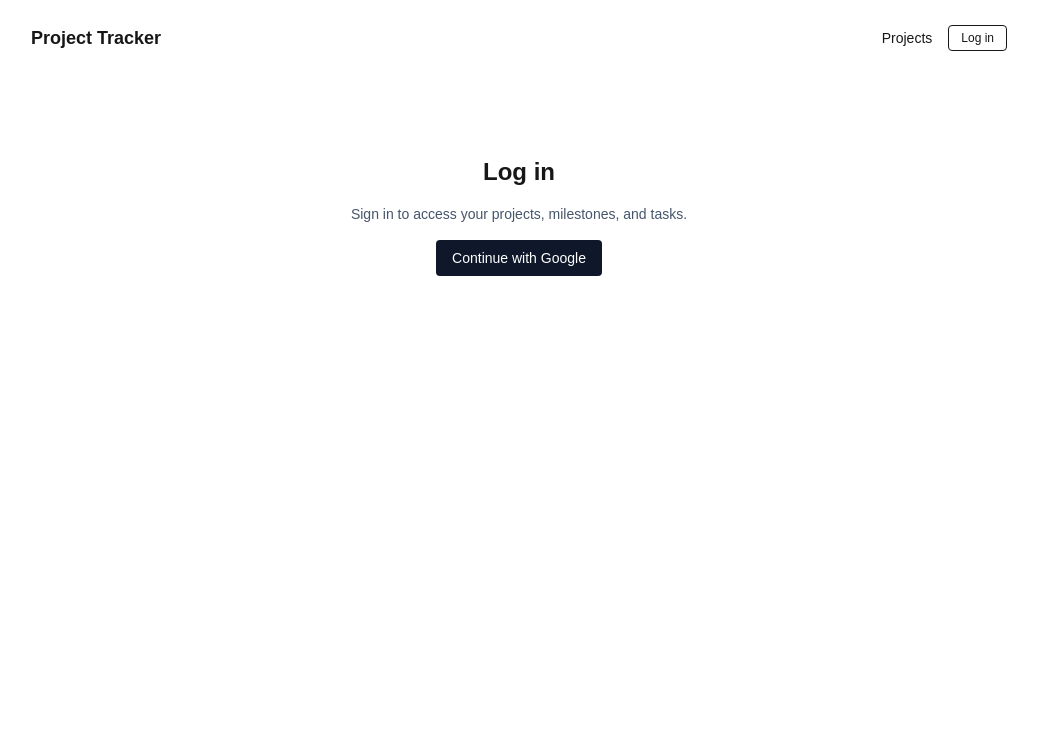
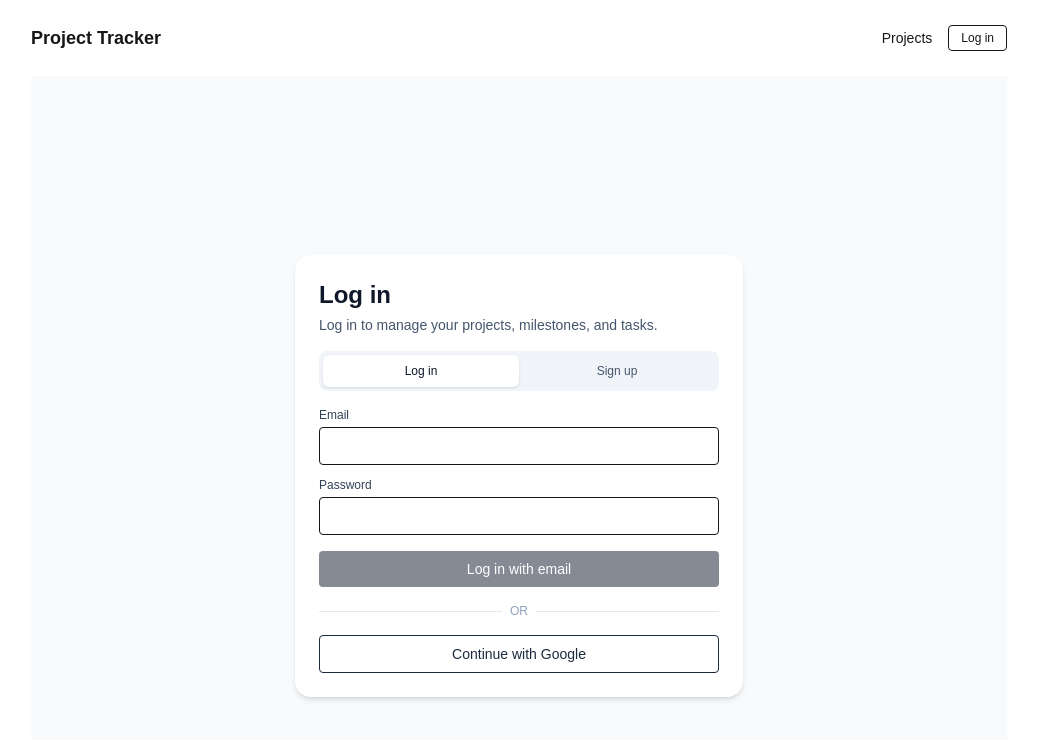
Before and after one commit to seaphil344/project-tracker, a Next.js app: page /login in a window 1280 px wide. Shown: the top 740 px of the page, without its empty margins (121-1159 px from the left). Built offline with nearby package versions, Linux system fonts and the light colour scheme; no server answers.

Commit message:
Added email login and signup

```diff
--- a/app/login/page.tsx
+++ b/app/login/page.tsx
@@ -1,39 +1,177 @@
 "use client";
 
+import { useEffect, useState } from "react";
+import { useRouter } from "next/navigation";
 import { useAuth } from "@/contexts/AuthContext";
-import { useRouter } from "next/navigation";
-import { useEffect } from "react";
+
+type Mode = "login" | "signup";
 
 export default function LoginPage() {
-  const { user, loading, signInWithGoogle } = useAuth();
   const router = useRouter();
+  const {
+    user,
+    loading: authLoading,
+    loginWithGoogle,
+    signupWithEmail,
+    loginWithEmail,
+  } = useAuth();
 
+  const [mode, setMode] = useState<Mode>("login");
+  const [email, setEmail] = useState("");
+  const [password, setPassword] = useState("");
+  const [submitting, setSubmitting] = useState(false);
+  const [error, setError] = useState<string | null>(null);
+
+  // ✅ Redirect in an effect, not during render
   useEffect(() => {
-    if (!loading && user) {
+    if (!authLoading && user) {
       router.push("/projects");
     }
-  }, [user, loading, router]);
+  }, [authLoading, user, router]);
 
-  const handleLogin = async () => {
-    await signInWithGoogle();
+  const handleSubmit = async (e: React.FormEvent) => {
+    e.preventDefault();
+    setError(null);
+    if (!email.trim() || !password.trim()) return;
+
+    setSubmitting(true);
+    try {
+      if (mode === "login") {
+        await loginWithEmail(email.trim(), password);
+      } else {
+        await signupWithEmail(email.trim(), password);
+      }
+      router.push("/projects");
+    } catch (err: any) {
+      console.error(err);
+      setError(
+        err?.message || "Something went wrong. Please check your details."
+      );
+    } finally {
+      setSubmitting(false);
+    }
+  };
+
+  const handleGoogle = async () => {
+    setError(null);
+    setSubmitting(true);
+    try {
+      await loginWithGoogle();
+      router.push("/projects");
+    } catch (err: any) {
+      console.error(err);
+      setError(err?.message || "Google sign-in failed.");
+    } finally {
+      setSubmitting(false);
+    }
   };
 
   return (
-    <div className="flex flex-col items-center justify-center gap-4 py-20">
-      <h1 className="text-2xl font-semibold">Log in</h1>
-      <p className="max-w-md text-center text-sm text-slate-600">
-        Sign in to access your projects, milestones, and tasks.
-      </p>
-      {loading ? (
-        <p className="text-sm text-slate-600">Checking session…</p>
-      ) : (
+    <div className="flex min-h-screen items-center justify-center bg-slate-50 px-4">
+      <div className="w-full max-w-md rounded-2xl bg-white p-6 shadow-md">
+        <h1 className="text-2xl font-semibold text-slate-900">
+          {mode === "login" ? "Log in" : "Sign up"}
+        </h1>
+        <p className="mt-1 text-sm text-slate-600">
+          {mode === "login"
+            ? "Log in to manage your projects, milestones, and tasks."
+            : "Create an account with your email to start tracking projects."}
+        </p>
+
+        {/* Toggle */}
+        <div className="mt-4 flex rounded-lg bg-slate-100 p-1 text-xs">
+          <button
+            type="button"
+            onClick={() => setMode("login")}
+            className={`flex-1 rounded-md px-3 py-2 ${
+              mode === "login"
+                ? "bg-white text-slate-900 shadow-sm"
+                : "text-slate-600"
+            }`}
+          >
+            Log in
+          </button>
+          <button
+            type="button"
+            onClick={() => setMode("signup")}
+            className={`flex-1 rounded-md px-3 py-2 ${
+              mode === "signup"
+                ? "bg-white text-slate-900 shadow-sm"
+                : "text-slate-600"
+            }`}
+          >
+            Sign up
+          </button>
+        </div>
+
+        {/* Email form */}
+        <form onSubmit={handleSubmit} className="mt-4 space-y-3">
+          <div>
+            <label className="mb-1 block text-xs font-medium text-slate-700">
+              Email
+            </label>
+            <input
+              type="email"
+              autoComplete="email"
+              className="w-full rounded border px-3 py-2 text-sm"
+              value={email}
+              onChange={(e) => setEmail(e.target.value)}
+              disabled={submitting}
+            />
+          </div>
+
+          <div>
+            <label className="mb-1 block text-xs font-medium text-slate-700">
+              Password
+            </label>
+            <input
+              type="password"
+              autoComplete={mode === "login" ? "current-password" : "new-password"}
+              className="w-full rounded border px-3 py-2 text-sm"
+              value={password}
+              onChange={(e) => setPassword(e.target.value)}
+              disabled={submitting}
+            />
+          </div>
+
+          {error && (
+            <p className="text-xs text-red-600">
+              {error}
+            </p>
+          )}
+
+          <button
+            type="submit"
+            disabled={submitting || !email.trim() || !password.trim()}
+            className="mt-1 w-full rounded bg-slate-900 px-4 py-2 text-sm font-medium text-white disabled:opacity-50"
+          >
+            {submitting
+              ? mode === "login"
+                ? "Logging in..."
+                : "Creating account..."
+              : mode === "login"
+              ? "Log in with email"
+              : "Sign up with email"}
+          </button>
+        </form>
+
+        {/* Divider */}
+        <div className="my-4 flex items-center gap-2">
+          <div className="h-px flex-1 bg-slate-200" />
+          <span className="text-xs uppercase text-slate-400">or</span>
+          <div className="h-px flex-1 bg-slate-200" />
+        </div>
+
+        {/* Google button */}
         <button
-          onClick={handleLogin}
-          className="rounded bg-slate-900 px-4 py-2 text-sm font-medium text-white"
+          type="button"
+          onClick={handleGoogle}
+          disabled={submitting}
+          className="flex w-full items-center justify-center gap-2 rounded border px-4 py-2 text-sm font-medium text-slate-800 disabled:opacity-50"
         >
-          Continue with Google
+          <span>Continue with Google</span>
         </button>
-      )}
+      </div>
     </div>
   );
 }
--- a/contexts/AuthContext.tsx
+++ b/contexts/AuthContext.tsx
@@ -2,24 +2,29 @@
 "use client";
 
 import {
-  ReactNode,
   createContext,
   useContext,
   useEffect,
-  useState
+  useState,
+  ReactNode,
 } from "react";
 import {
   onAuthStateChanged,
+  signOut,
+  GoogleAuthProvider,
   signInWithPopup,
-  signOut,
-  User
+  createUserWithEmailAndPassword,
+  signInWithEmailAndPassword,
+  User,
 } from "firebase/auth";
-import { auth, googleProvider } from "@/lib/firebase";
+import { auth } from "@/lib/firebase";
 
 type AuthContextValue = {
   user: User | null;
   loading: boolean;
-  signInWithGoogle: () => Promise<void>;
+  loginWithGoogle: () => Promise<void>;
+  signupWithEmail: (email: string, password: string) => Promise<void>;
+  loginWithEmail: (email: string, password: string) => Promise<void>;
   logout: () => Promise<void>;
 };
 
@@ -34,11 +39,32 @@ export function AuthProvider({ children }: { children: ReactNode }) {
       setUser(firebaseUser);
       setLoading(false);
     });
+
     return () => unsub();
   }, []);
 
-  const signInWithGoogle = async () => {
-    await signInWithPopup(auth, googleProvider);
+  const loginWithGoogle = async () => {
+    const provider = new GoogleAuthProvider();
+    await signInWithPopup(auth, provider);
+  };
+
+  const signupWithEmail = async (email: string, password: string) => {
+    setLoading(true);
+    try {
+      await createUserWithEmailAndPassword(auth, email, password);
+      // You could also create a user doc in /users here if you want.
+    } finally {
+      setLoading(false);
+    }
+  };
+
+  const loginWithEmail = async (email: string, password: string) => {
+    setLoading(true);
+    try {
+      await signInWithEmailAndPassword(auth, email, password);
+    } finally {
+      setLoading(false);
+    }
   };
 
   const logout = async () => {
@@ -48,11 +74,18 @@ export function AuthProvider({ children }: { children: ReactNode }) {
   const value: AuthContextValue = {
     user,
     loading,
-    signInWithGoogle,
-    logout
+    loginWithGoogle,
+    signupWithEmail,
+    loginWithEmail,
+    logout,
   };
 
-  return <AuthContext.Provider value={value}>{children}</AuthContext.Provider>;
+  return (
+    <AuthContext.Provider value={value}>
+      {/* while loading, let children render but they can check loading */}
+      {children}
+    </AuthContext.Provider>
+  );
 }
 
 export function useAuth() {
--- a/lib/firebase.ts
+++ b/lib/firebase.ts
@@ -1,16 +1,18 @@
 // lib/firebase.ts
-import { initializeApp, getApps } from "firebase/app";
+import { initializeApp, getApps, getApp } from "firebase/app";
 import { getFirestore } from "firebase/firestore";
-import { getAuth, GoogleAuthProvider } from "firebase/auth";
+import { getAuth } from "firebase/auth";
 
 const firebaseConfig = {
   apiKey: process.env.NEXT_PUBLIC_FIREBASE_API_KEY!,
   authDomain: process.env.NEXT_PUBLIC_FIREBASE_AUTH_DOMAIN!,
-  projectId: process.env.NEXT_PUBLIC_FIREBASE_PROJECT_ID!
+  projectId: process.env.NEXT_PUBLIC_FIREBASE_PROJECT_ID!,
+  storageBucket: process.env.NEXT_PUBLIC_FIREBASE_STORAGE_BUCKET!,
+  messagingSenderId: process.env.NEXT_PUBLIC_FIREBASE_MESSAGING_SENDER_ID!,
+  appId: process.env.NEXT_PUBLIC_FIREBASE_APP_ID!,
 };
 
-const app = !getApps().length ? initializeApp(firebaseConfig) : getApps()[0];
+const app = !getApps().length ? initializeApp(firebaseConfig) : getApp();
 
 export const db = getFirestore(app);
 export const auth = getAuth(app);
-export const googleProvider = new GoogleAuthProvider();
```
Also changed, not shown: app/projects/page.tsx (+155 -4 lines).
